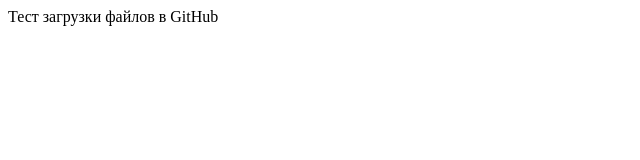
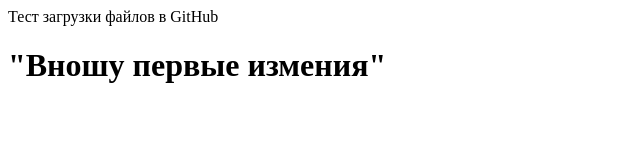
Before and after one commit to Serge3452/msn_js, a plain HTML site: page index.html in a window 1280 px wide. Shown: the whole page, without its empty margins (0-640 px from the left). Drawn offline with Linux system fonts and the light colour scheme.

Commit message:
Вторая загрузка

```diff
--- a/index.html
+++ b/index.html
@@ -8,6 +8,7 @@
 </head>
 <body>
     Тест загрузки файлов в GitHub
+    <h1>"Вношу первые измения"</h1>
 <script src="main.js"></script>
 </body>
 </html>
```
